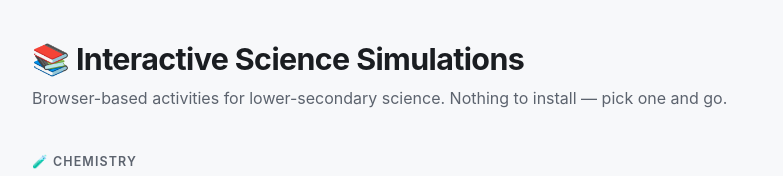
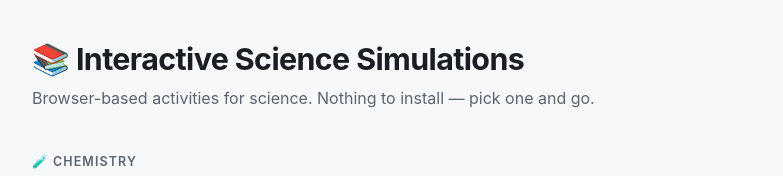
Before and after one commit to katan42/science_simulations, a plain HTML site: page index.html in a window 1280 px wide. Shown: the top 176 px of the page, without its empty margins (248-1031 px from the left). Drawn offline with Linux system fonts and the light colour scheme.

Commit message:
Update subtitle for science simulations

```diff
--- a/index.html
+++ b/index.html
@@ -83,7 +83,7 @@
 
   <header>
     <h1>📚 Interactive Science Simulations</h1>
-    <p class="sub">Browser-based activities for lower-secondary science. Nothing to install — pick one and go.</p>
+    <p class="sub">Browser-based activities for science. Nothing to install — pick one and go.</p>
   </header>
 
   <h2>🧪 Chemistry</h2>
```
